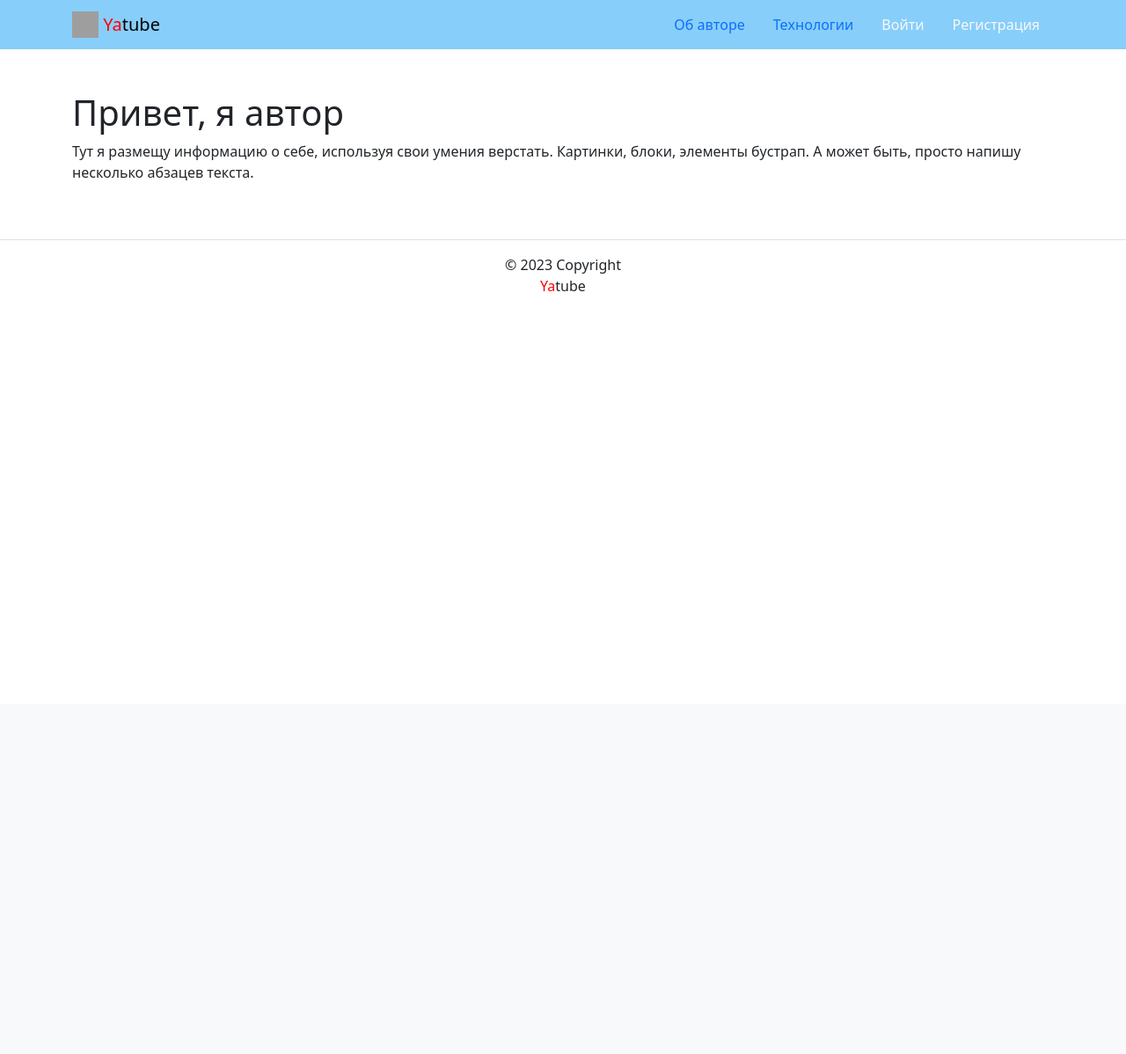
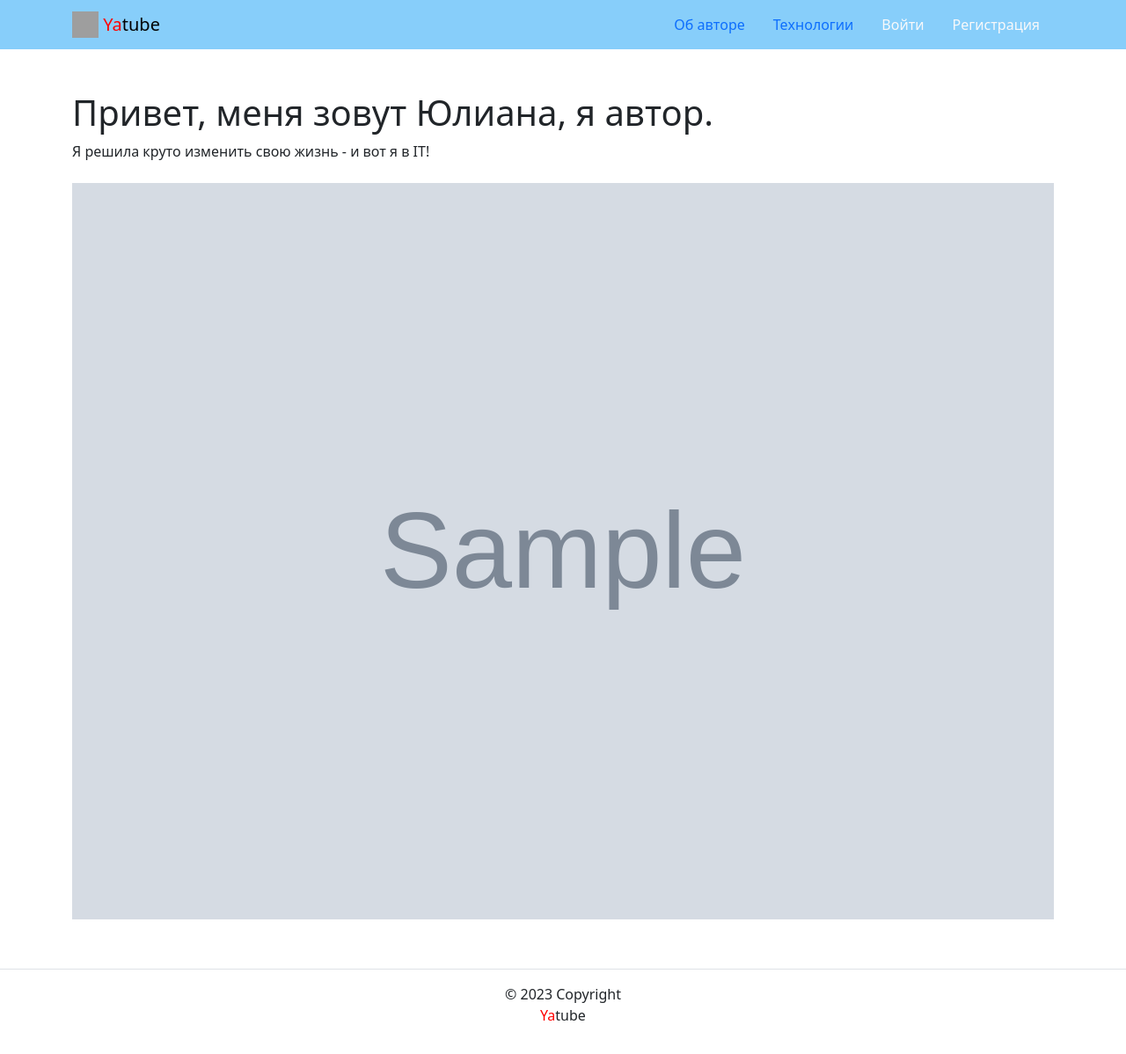
Before and after one commit to juliana-str/hw05_final, a Django app: template yatube/templates/about/author.html in a window 1280 px wide. Shown: the whole page at 88% size. Before the commit the page ends 331 px from the top, so only its background shows below. Run offline with Django 3.2, Linux system fonts and the light colour scheme; the template is opened without the code that fills it: values that come from a table or form of the project are taken from there, others are empty; tables that the repository leaves empty hold one stand-in row (values such as "Sample post"); grey boxes marked "Sample" are stand-in pictures; some libraries are stand-ins or nearby versions; grey boxes are pictures that could not be loaded.

Commit message:
final sprint

```diff
--- a/yatube/templates/about/author.html
+++ b/yatube/templates/about/author.html
@@ -1,9 +1,12 @@
 {% extends "base.html" %}
+{% load thumbnail %}
 {% block title %}Об авторе проекта{% endblock %}
 {% block content %}
-  <h1>Привет, я автор</h1>
+  <h1>Привет, меня зовут Юлиана, я автор.</h1>
   <p>
-    Тут я размещу информацию о себе, используя свои умения верстать.
-    Картинки, блоки, элементы бустрап. А может быть, просто напишу несколько абзацев текста.
+    Я решила круто изменить свою жизнь - и вот я в IT!
   </p>
+  {% thumbnail post.image "960x339" crop="center" upscale=True as im %}
+                <img class="card-img my-2" src="{{ im.url }}">
+              {% endthumbnail %}
 {% endblock %}
--- a/yatube/templates/posts/index.html
+++ b/yatube/templates/posts/index.html
@@ -5,6 +5,8 @@
   Последние обновления на сайте
 {% endblock %}
 {% block content %}
+  <h4>Добро пожаловать в мой блог! Здесь мы обсуждаем интересные мероприятия и события.
+        Куда можно сходить с пользой и где весело провести время. Присоединяйся!</h4>
   {% include 'includes/switcher.html' %}
   <h1>Последние обновления на сайте</h1>
     {% for post in page_obj %}
```
Also changed, not shown: yatube/templates/posts/create_post.html (+7 -6 lines), yatube/templates/about/tech.html (line endings or trailing spaces).
